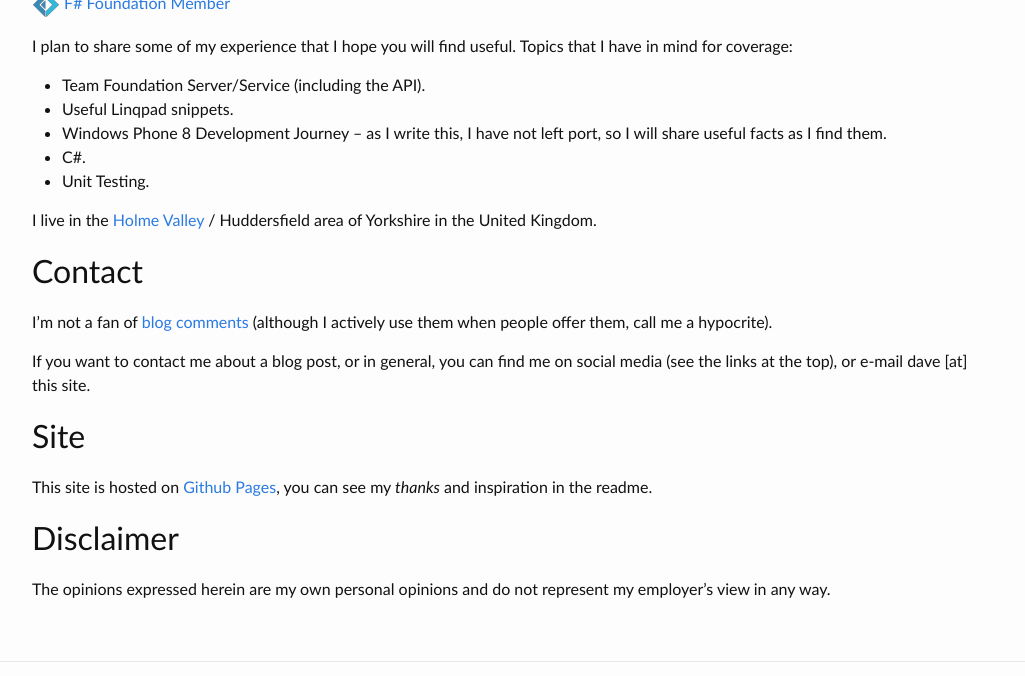
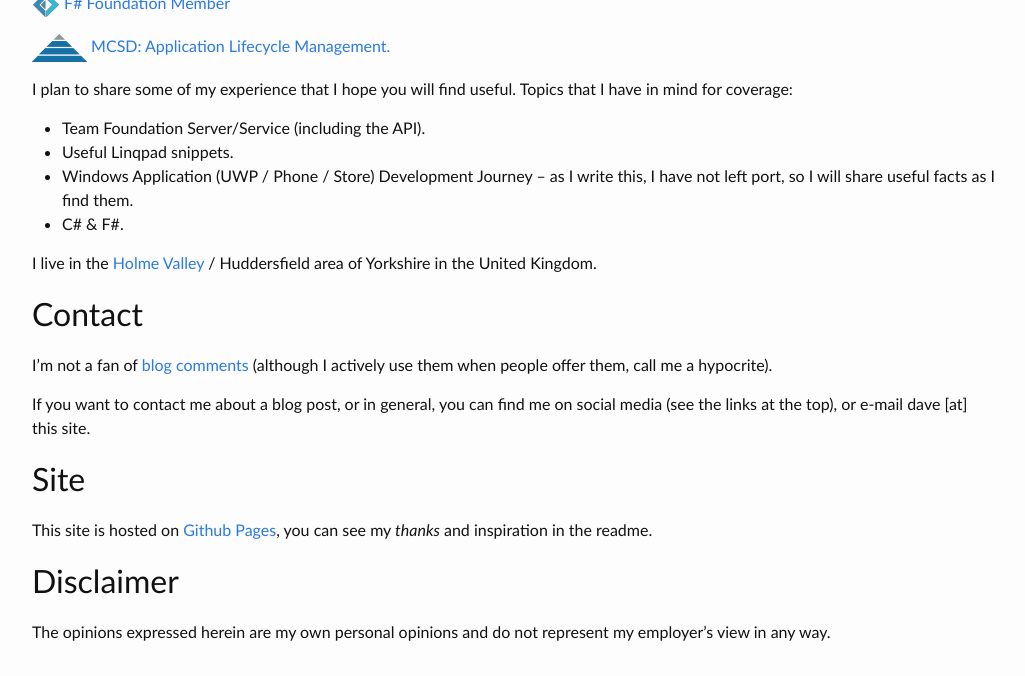
Before and after one commit to xdaDaveShaw/xdaDaveShaw.github.io, a Jekyll site: the page built from about.md, in a window 1280 px wide and 900 px high, scrolled down 428 px, cut to the strip 224-900 px from the top of the window. Shown: the whole strip, without its empty margins (126-1151 px from the left). Built offline with Jekyll 4.4.1, drawn with Linux system fonts in a browser that asks for light colours.

Commit message:
Adding MSCD to about page.

```diff
--- a/about.md
+++ b/about.md
@@ -10,13 +10,14 @@ I work full-time as a lead developer for a large software firm, working with C#,
 
 [![F#](/images/fsharp.png) F# Foundation Member](http://foundation.fsharp.org/daveshaw)
 
+[![MCSD](/images/mcsd-logo.png) MCSD: Application Lifecycle Management.](https://www.microsoft.com/en-us/learning/mcsd-application-lifecycle-management.aspx)
+
 I plan to share some of my experience that I hope you will find useful. Topics that I have in mind for coverage:
 
  - Team Foundation Server/Service (including the API).
  - Useful Linqpad snippets.
- - Windows Phone 8 Development Journey – as I write this, I have not left port, so I will share useful facts as I find them.
- - C#.
- - Unit Testing.
+ - Windows Application (UWP / Phone / Store) Development Journey – as I write this, I have not left port, so I will share useful facts as I find them.
+ - C# & F#.
 
 I live in the [Holme Valley](http://en.wikipedia.org/wiki/Holme_Valley) / Huddersfield area of Yorkshire in the United Kingdom.
 
```
Also changed, not shown: images/mcsd-logo.png (added).
